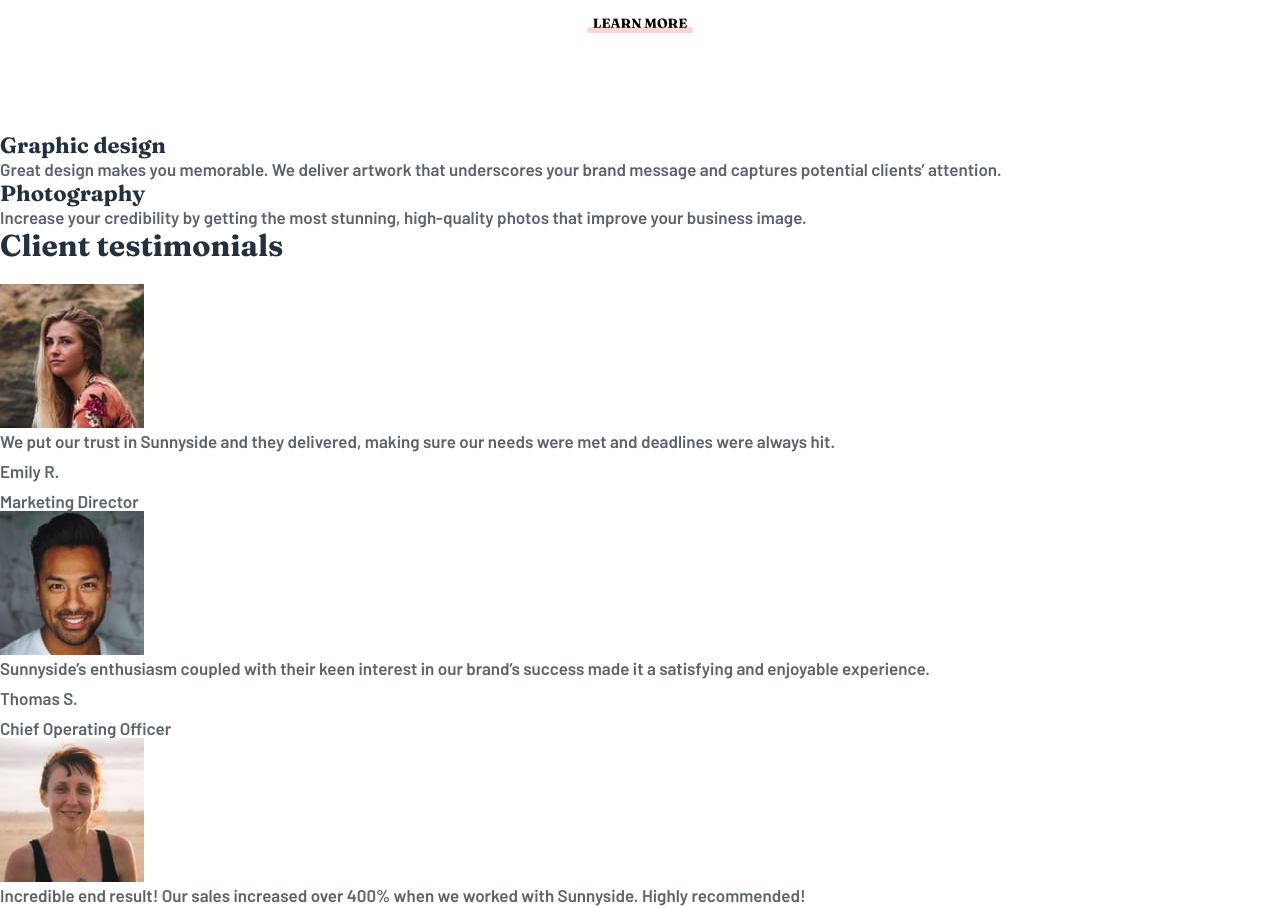
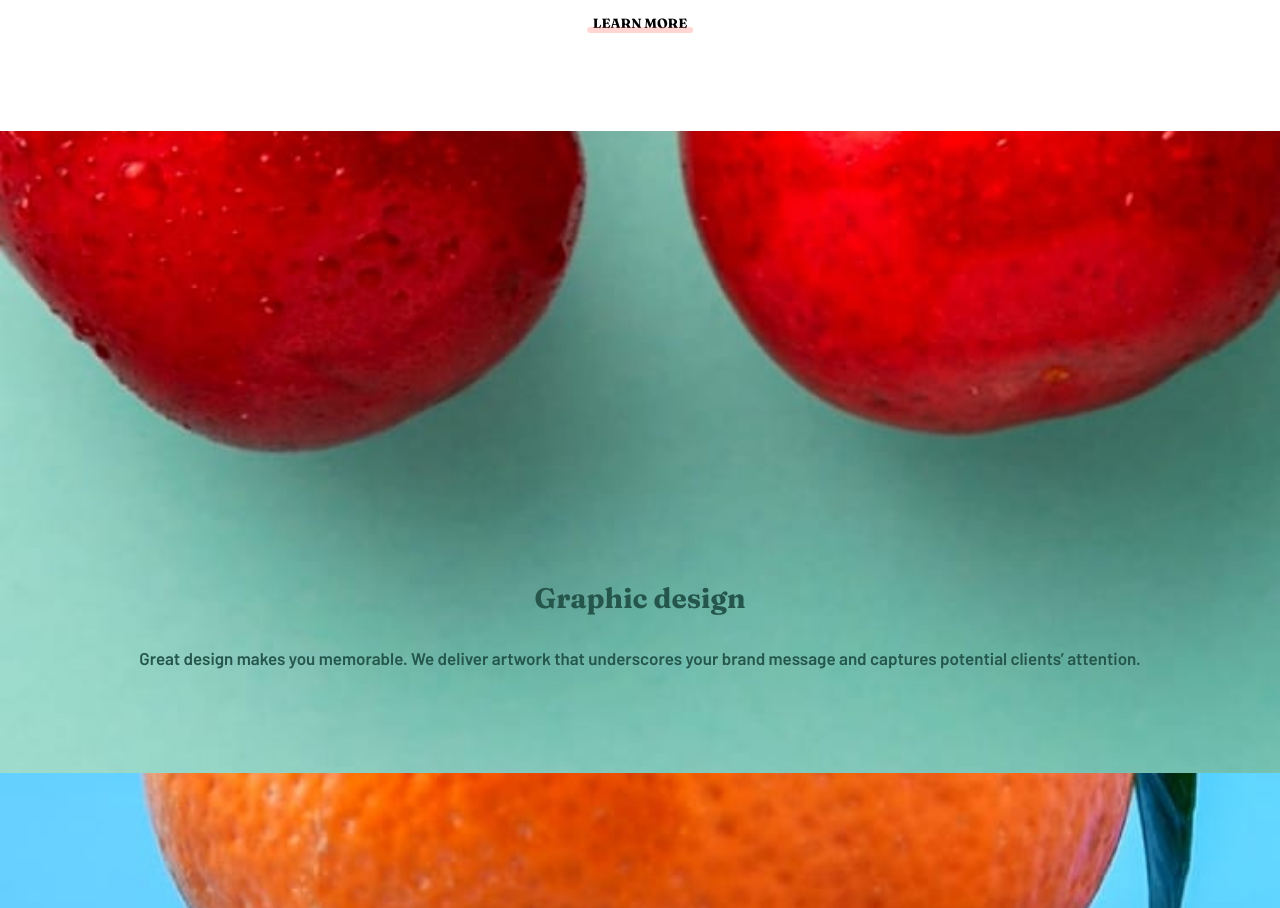
Before and after one commit to darryncodes/sunnyside-agency-landing-page, a plain HTML site: page index.html in a window 1280 px wide. Shown: the part 3380-4288 px from the top of the page. Drawn offline with Linux system fonts and the light colour scheme.

Commit message:
creating service section

```diff
--- a/index.html
+++ b/index.html
@@ -60,14 +60,14 @@
         </section>
 
         <section class="service">
-            <div class="service__card">
+            <div class="service__card service__card--graphic">
                 <h3 class="service__heading">Graphic design</h3>
                 <p class="service__content">Great design makes you memorable. We deliver artwork that underscores your
                     brand message and captures
                     potential
                     clients’ attention.</p>
             </div>
-            <div class="service__card">
+            <div class="service__card service__card--photography">
                 <h3 class="service__heading">Photography</h3>
                 <p class="service__content">Increase your credibility by getting the most stunning, high-quality photos
                     that improve your
--- a/scss/base/_base.scss
+++ b/scss/base/_base.scss
@@ -71,7 +71,8 @@ h2 {
 }
 
 h3 {
-  font-size: 2.2rem;
+  font-size: 2.8rem;
+  margin-bottom: 3rem;
 }
 
 p + p {
--- a/scss/layout/_index.scss
+++ b/scss/layout/_index.scss
@@ -1,2 +1,3 @@
 @forward 'intro';
 @forward 'hero';
+@forward 'service';
--- /dev/null
+++ b/scss/layout/_service.scss
@@ -0,0 +1,32 @@
+@use '../base/base' as *;
+
+.service {
+  &__card {
+    text-align: center;
+    padding-top: 45rem;
+
+    &--graphic,
+    &--photography {
+      background-position: center;
+      background-repeat: no-repeat;
+      background-size: cover;
+    }
+
+    &--graphic {
+      background-image: url(../../img/mobile/image-graphic-design.jpg);
+    }
+    &--photography {
+      background-image: url(../../img/mobile/image-photography.jpg);
+    }
+  }
+
+  &__heading,
+  &__content {
+    color: $dark-desaturated-cyan;
+  }
+
+  &__content {
+    line-height: 1.6;
+    padding-bottom: 10rem;
+  }
+}
```
Also changed, not shown: css/style.css, css/style.min.css.
